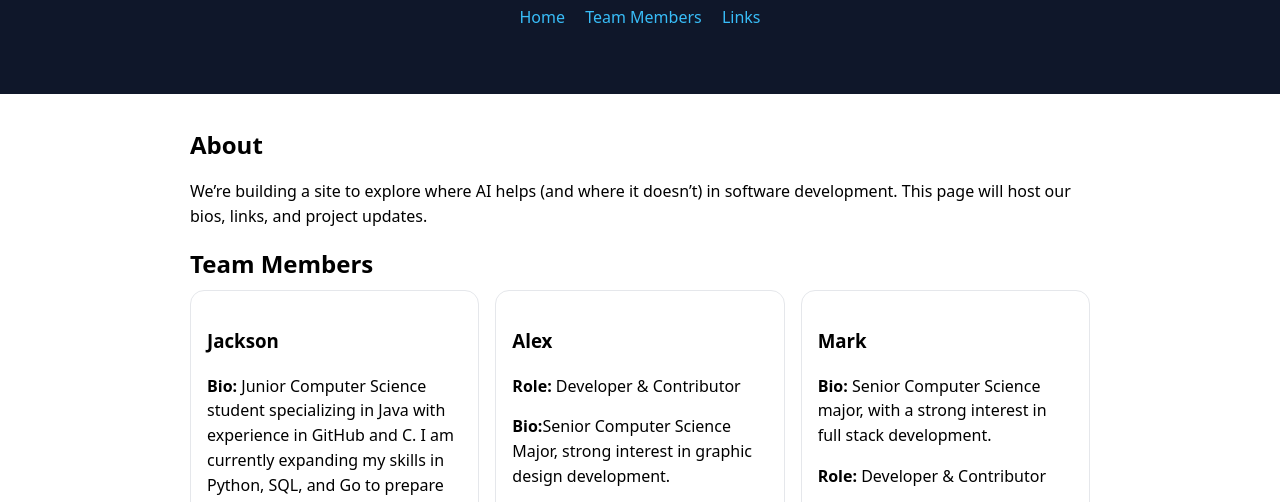
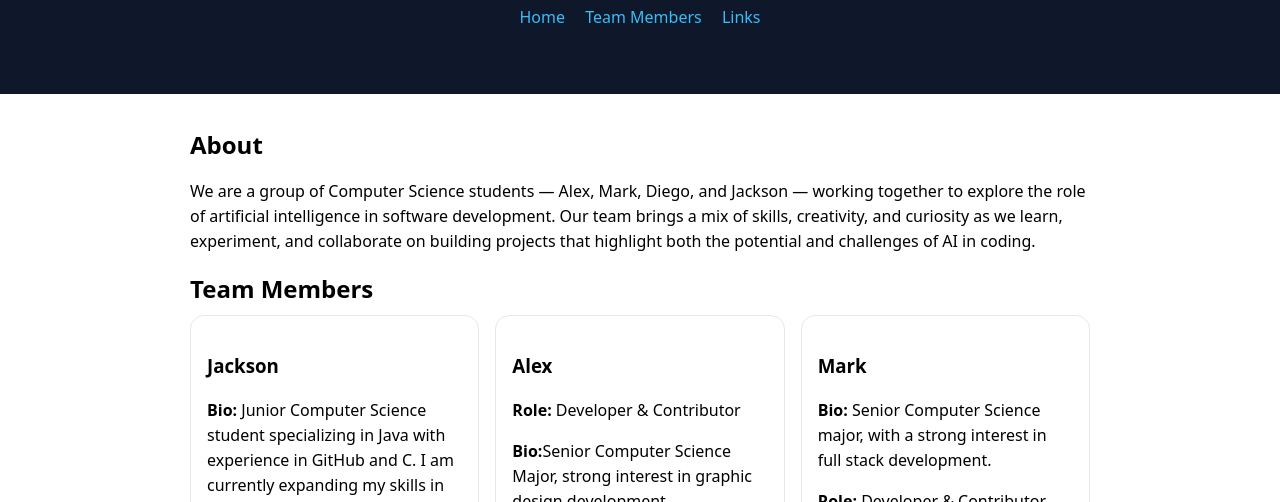
Before and after one commit to jackson-trader/Team-Project-0, a plain HTML site: page index.html in a window 1280 px wide. Shown: the part 259-761 px from the top of the page. Drawn offline with Linux system fonts and the light colour scheme.

Commit message:
Revise About section content in index.html

```diff
--- a/index.html
+++ b/index.html
@@ -30,7 +30,7 @@
   <main>
     <section id="about">
       <h2>About</h2>
-      <p>We’re building a site to explore where AI helps (and where it doesn’t) in software development. This page will host our bios, links, and project updates.</p>
+      <p>We are a group of Computer Science students — Alex, Mark, Diego, and Jackson — working together to explore the role of artificial intelligence in software development. Our team brings a mix of skills, creativity, and curiosity as we learn, experiment, and collaborate on building projects that highlight both the potential and challenges of AI in coding.</p>
     </section>
 
     <section id="team">
```
